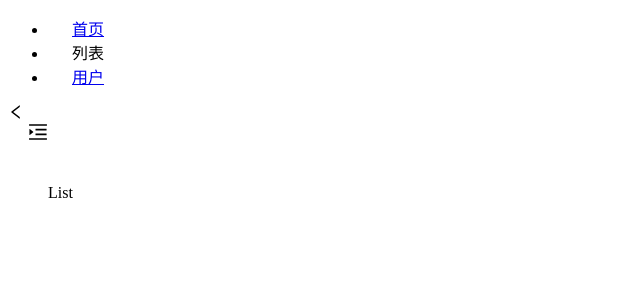
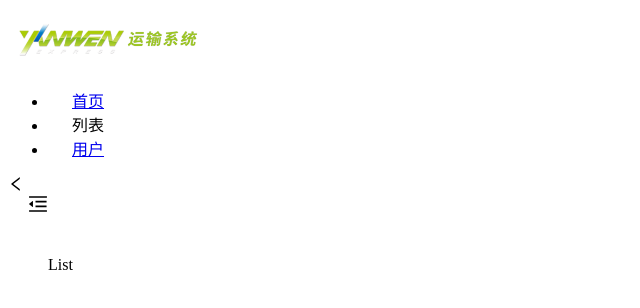
Before and after one commit to qianyeyixia/vite-react-js, a React (Vite) app: page /list in a window 1280 px wide. Shown: the top 308 px of the page, without its empty margins (0-640 px from the left). Built offline with nearby package versions, Linux system fonts and the light colour scheme.

Commit message:
config🔧:  logo对接调整

```diff
--- a/src/layout/index.jsx
+++ b/src/layout/index.jsx
@@ -2,7 +2,7 @@
  * @Author: wangyi
  * @Description:
  * @Date: 2022-03-13 17:46:55
- * @LastEditTime: 2022-03-16 10:44:10
+ * @LastEditTime: 2022-03-16 14:02:30
  */
 import React, { useState, useEffect } from "react";
 import { Route, Link, useLocation, useRoutes } from "react-router-dom";
@@ -12,6 +12,10 @@ import routes from "@/router";
 const { Header, Content, Sider } = Layout;
 import { MenuFoldOutlined, MenuUnfoldOutlined } from "@ant-design/icons";
 const { SubMenu } = Menu;
+
+import Fulllogo from '@/assets/yanwen-full-logo.png';
+import logo from '@/assets/logo.png';
+import "./index.less";
 
 const BackLayout = () => {
   const location = useLocation();
@@ -57,7 +61,11 @@ const BackLayout = () => {
     <>
       <Layout style={{ minHeight: "100vh" }}>
         <Sider collapsible collapsed={collapsed} onCollapse={onCollapse} theme="light">
-          <div className="logo" />
+          <div className="logo">
+            {
+              collapsed ? <img src={logo} className="logo-logo" alt="logo" /> : <img className="logo-full" src={Fulllogo} alt="logo" />
+            }
+          </div>
           <Menu
             theme="light"
             mode="inline"
@@ -72,9 +80,9 @@ const BackLayout = () => {
           <Header style={{ background: "#fff", padding: 0 }}>
             <span onClick={() => onCollapse(!collapsed)} style={{cursor: "pointer"}}>
               {collapsed ? (
+                <MenuUnfoldOutlined style={{ fontSize: 20, marginLeft: 20 }} />
+              ) : (
                 <MenuFoldOutlined style={{ fontSize: 20, marginLeft: 20 }} />
-              ) : (
-                <MenuUnfoldOutlined style={{ fontSize: 20, marginLeft: 20 }} />
               )}
             </span>
           </Header>
--- /dev/null
+++ b/src/layout/index.less
@@ -0,0 +1,15 @@
+.logo {
+  height: 64px;
+  transition: all 0.3s ease-out;
+  overflow: hidden;
+  display: flex;
+  align-items: center;
+  justify-content: center;
+  &-full {
+    width: 180px;
+  }
+  &-logo {
+    width: 44px;
+    margin: 6px 7px;
+  }
+}
```
Also changed, not shown: src/assets/logo.png (added), src/assets/yanwen-full-logo.png (added).
